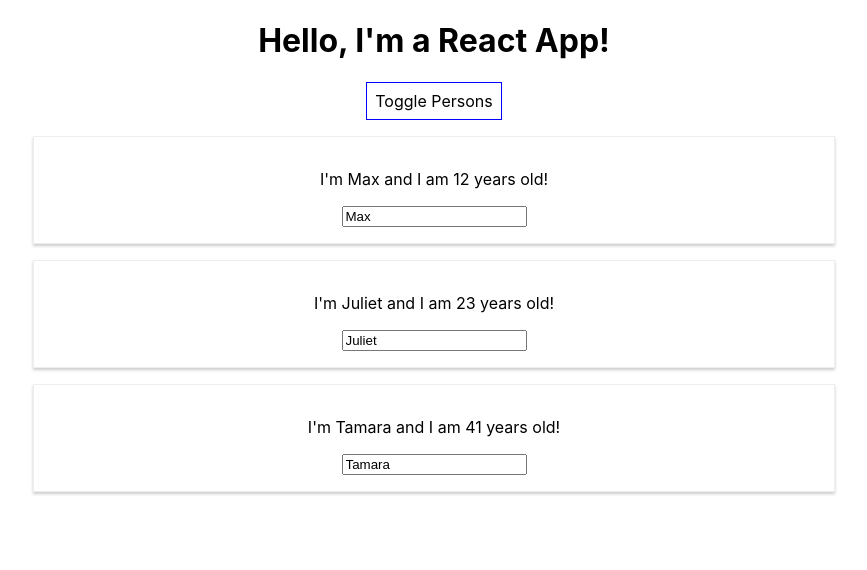
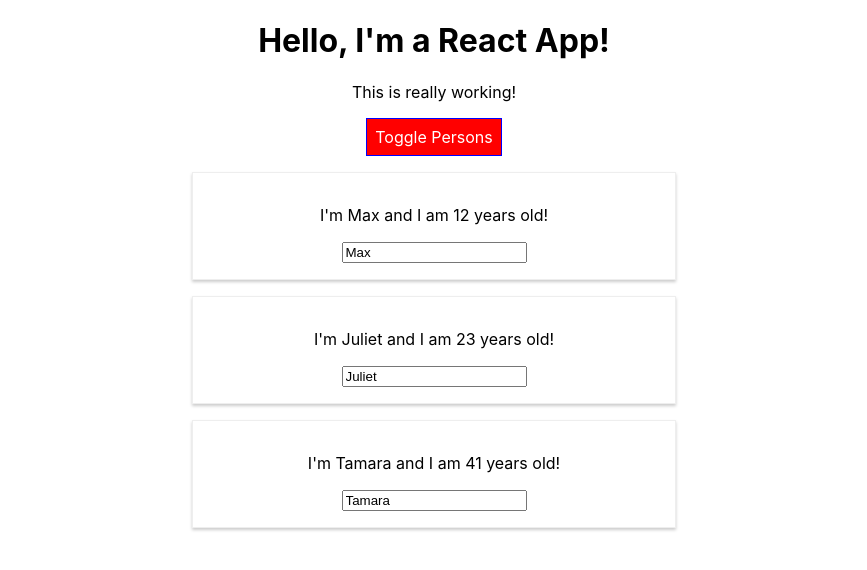
Before and after one commit to marcostellin/ReactUdemyCourse, a React (Create React App) app in the folder first-react-app/: page / in a window 1280 px wide. Both pictures are taken after a click on the button "Toggle Persons". Shown: the top 570 px of the page, without its empty margins (206-1073 px from the left). Built offline with nearby package versions, Linux system fonts and the light colour scheme.

Commit message:
Add styles using Radium

```diff
--- a/first-react-app/package.json
+++ b/first-react-app/package.json
@@ -3,6 +3,7 @@
   "version": "0.1.0",
   "private": true,
   "dependencies": {
+    "radium": "^0.25.1",
     "react": "^16.7.0",
     "react-dom": "^16.7.0",
     "react-scripts": "2.1.1"
--- a/first-react-app/src/App.css
+++ b/first-react-app/src/App.css
@@ -1,3 +1,11 @@
 .App {
   text-align: center;
 }
+
+.red {
+  color: red;
+}
+
+.bold {
+  font-weight: bold;
+}
--- a/first-react-app/src/App.js
+++ b/first-react-app/src/App.js
@@ -1,6 +1,7 @@
 import React, { Component } from 'react';
 import './App.css';
 import Person from './Person/Person';
+import Radium, {StyleRoot} from 'radium';
 
 class App extends Component {
 
@@ -46,11 +47,16 @@
   render() {
 
     const style = {
-      backgroundColor : 'white',
+      backgroundColor : 'green',
+      color: 'white',
       font: 'inherit',
       border: '1px solid blue',
       padding: '8px',
-      cursor: 'pointer'
+      cursor: 'pointer',
+      ':hover' : {
+        backgroundColor: 'lightgreen',
+        color: 'black'
+      }
     }
 
     let persons = null;
@@ -66,18 +72,37 @@
                  )
         })}
       </div>)
+
+      style.backgroundColor = 'red';
+      style[':hover'] = {
+        backgroundColor: 'salmon',
+        color: 'black'
+      }
+    }
+
+    const classes = [];
+
+    if (this.state.persons.length <= 2) {
+      classes.push('red');
+    }
+
+    if (this.state.persons.length <= 1) {
+      classes.push('bold');
     }
 
     return (
+      <StyleRoot>
         <div className="App">
           <h1>Hello, I'm a React App!</h1>
+          <p className={classes.join(' ')} >This is really working!</p>
           <button
             onClick={this.togglePersonsHandler}
             style={style}>Toggle Persons</button>
           {persons}
         </div>
+      </StyleRoot>
     );
   }
 }
 
-export default App;
+export default Radium(App);
--- a/first-react-app/src/Person/Person.js
+++ b/first-react-app/src/Person/Person.js
@@ -1,10 +1,18 @@
 import React from 'react';
+import Radium from 'radium';
 import './Person.css';
 
 
 const person = (props) => {
+
+    const style = {
+        '@media(min-width: 500px)' : {
+            width: '450px'
+        }
+    }
+
     return (
-        <div className='Person'>
+        <div className='Person' style={style}>
             <p onClick={props.click}>I'm {props.name} and I am {props.age} years old!</p>
             <p>{props.children}</p>
             <input type="text" onChange={props.changed} value={props.name}/>
@@ -12,4 +20,4 @@
     );
 };
 
-export default person;
+export default Radium(person);
```
Also changed, not shown: 1 other file (tests, documents, lock files or other folders). Lines whose indentation alone changed are shown as unchanged.
